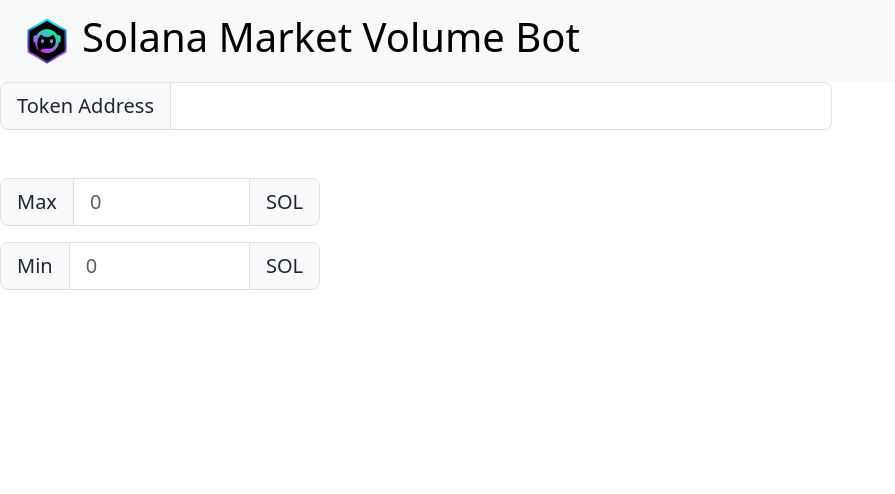
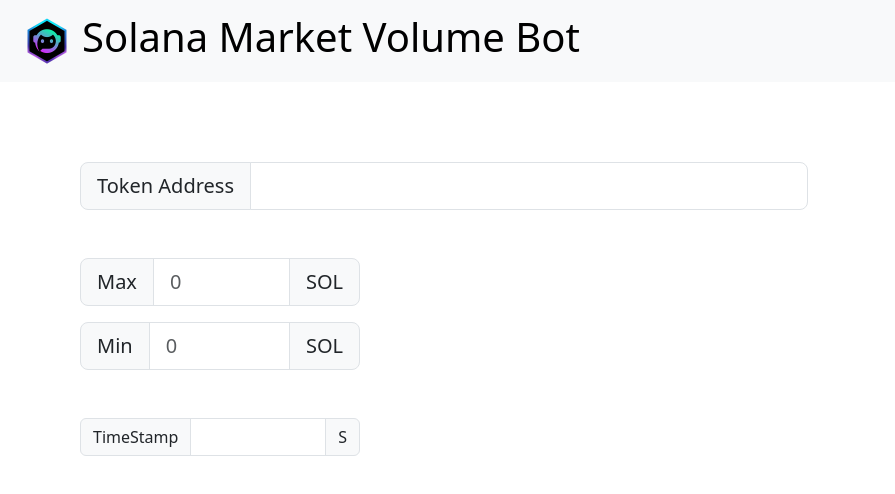
Before and after one commit to sj19940817/market-volume-sol-bot, a React (Create React App) app: page / in a window 1280 px wide. Shown: the top 494 px of the page, without its empty margins (0-895 px from the left). Built offline with nearby package versions, Linux system fonts and the light colour scheme.

Commit message:
timestamp

```diff
--- a/public/index.html
+++ b/public/index.html
@@ -9,7 +9,7 @@
       name="description"
       content="Web site created using create-react-app"
     />
-    <link rel="apple-touch-icon" href="%PUBLIC_URL%/logo192.png" />
+    <!-- <link rel="apple-touch-icon" href="%PUBLIC_URL%/logo192.png" /> -->
     <!--
       manifest.json provides metadata used when your web app is installed on a
       user's mobile device or desktop. See https://developers.google.com/web/fundamentals/web-app-manifest/
--- a/src/components/Setting.css
+++ b/src/components/Setting.css
@@ -1,3 +1,6 @@
+.setting {
+    margin: 5em;
+}
 
 .inputgroup {
     width: 65% !important;
@@ -16,3 +19,8 @@
     margin-top: 1em;
     width: 25% !important;
 }
+
+.timestamp {
+    margin-top: 3em;
+    width: 25% !important;
+}
--- a/src/components/Setting.js
+++ b/src/components/Setting.js
@@ -1,13 +1,16 @@
 import React from "react";
 import Form from 'react-bootstrap/Form';
 import InputGroup from 'react-bootstrap/InputGroup';
+import Dropdown from 'react-bootstrap/Dropdown';
+import DropdownButton from 'react-bootstrap/DropdownButton';
 import './Setting.css'
 
 
 const Setting = () => {
         return(
-        <>
+        <div className="setting">
             {/*Token address  */}
+            <div className="tokenaddr">
                 <InputGroup size="lg" className="inputgroup">
                     <InputGroup.Text id="inputGroup-sizing-lg">Token Address</InputGroup.Text>
                     <Form.Control
@@ -15,6 +18,7 @@
                     aria-describedby="inputGroup-sizing-sm"
                     />
                 </InputGroup>
+            </div>
             {/* Sol Max and Min value */}
             <div className="max-min-val">
                 <InputGroup size="lg" className="maxval">
@@ -39,9 +43,15 @@
                 </InputGroup>
             </div>
             {/* Timestamp */}
+            <div className="time">
+                <InputGroup className="mb-3 timestamp">
+                    <InputGroup.Text id="inputGroup-sizing-lg">TimeStamp</InputGroup.Text>
+                    <Form.Control/>
 
-
-        </>
+                    <InputGroup.Text id="inputGroup-sizing-lg">S</InputGroup.Text>
+                </InputGroup>
+            </div>
+        </div>
     )
 }
 
```
Lines whose indentation alone changed are shown as unchanged.
